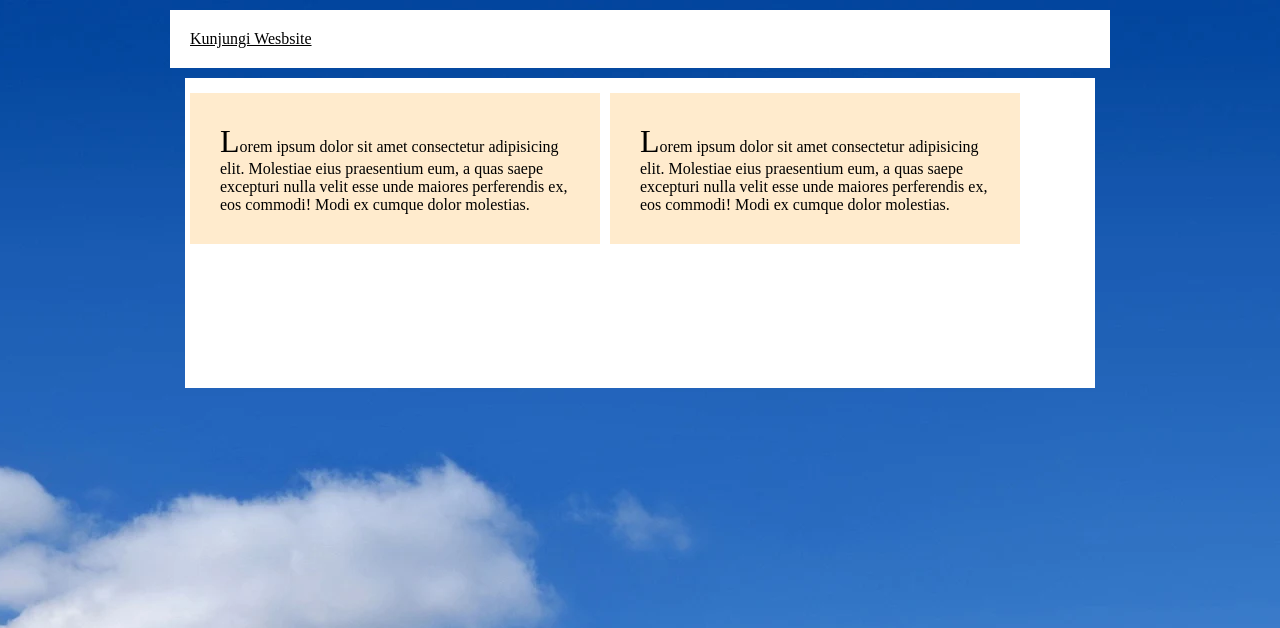
After one commit to marycu/webdasar, a PHP site: page /display.html in a window 1280 px wide. The commit adds this page. Shown: the top 628 px of the page. Run offline with PHP 8.4, Linux system fonts and the light colour scheme.

Commit message:
membuat display dan css

```diff
--- /dev/null
+++ b/display.html
@@ -0,0 +1,23 @@
+<!DOCTYPE html>
+<html lang="en">
+<head>
+    <meta charset="UTF-8">
+    <meta http-equiv="X-UA-Compatible" content="IE=edge">
+    <meta name="viewport" content="width=device-width, initial-scale=1.0">
+    <title>Document</title>
+    <link href="./style.css" rel="stylesheet"/>
+</head>
+<body>
+<div id="box-head">
+    <a href="https://seal.or.id" title="Website SEAL">Kunjungi Wesbsite</a>
+</div>
+<div id="box-body">
+        <div class="box">
+            <p>Lorem ipsum dolor sit amet consectetur adipisicing elit. Molestiae eius praesentium eum, a quas saepe excepturi nulla velit esse unde maiores perferendis ex, eos commodi! Modi ex cumque dolor molestias.</p>
+        </div>
+    <div class="box">
+        <p>Lorem ipsum dolor sit amet consectetur adipisicing elit. Molestiae eius praesentium eum, a quas saepe excepturi nulla velit esse unde maiores perferendis ex, eos commodi! Modi ex cumque dolor molestias.</p>
+    </div>
+    <div class="clear"></div>
+</body>
+</html>
--- a/style.css
+++ b/style.css
@@ -1,3 +1,11 @@
+* {
+    margin: 0 auto;
+}
+
+body {
+    background: url("./images/bg.jpg") no-repeat top center;
+}
+
 .brown-sugar {
     color: brown;
     font-family: 'Lucida Sans', 'Lucida Sans Regular', 'Lucida Grande', 'Lucida Sans Unicode', Geneva, Verdana, sans-serif;
@@ -11,3 +19,45 @@
     background-color: aqua;
     padding: 20px;
 }
+
+#box-head {
+    margin-top: 10px;
+    width: 900px;
+    background-color: white;
+    padding: 20px;
+    display: block;
+}
+
+#box-body {
+    margin-top: 10px;
+    width: 900px;
+    background-color: white;
+    padding: 5px;
+    height: 300px;
+}
+
+.box {
+    margin-top: 10px;
+    width: 350px;
+    background-color: blanchedalmond;
+    display: inline;
+    margin-right: 10px;
+    float: left;
+    padding: 30px;
+}
+
+.clear {
+    float: clear;
+}
+
+p::first-letter {
+    font-size: xx-large;
+}
+
+div a {
+    color: black;
+}
+
+div a:hover {
+    color: red;
+}
```
Also changed, not shown: images/bg.jpg (added), images/foto profile.jpg (renamed from images/1678038220711.jpg).
